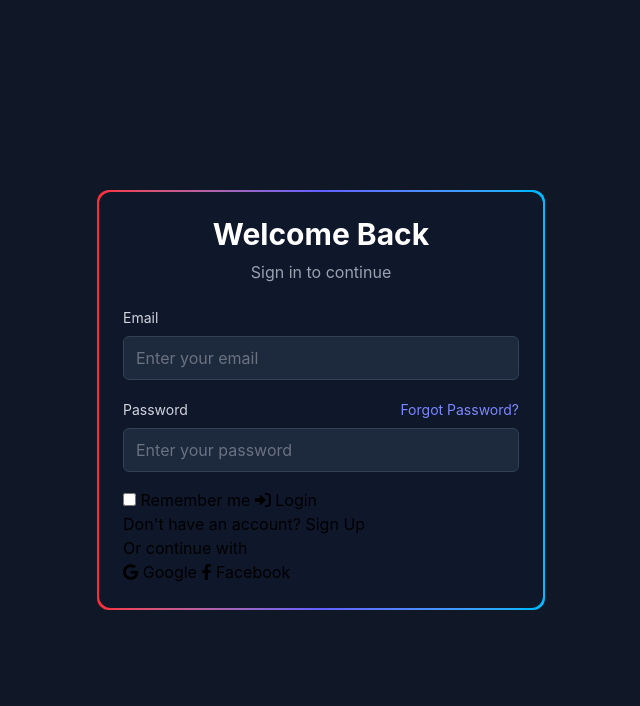
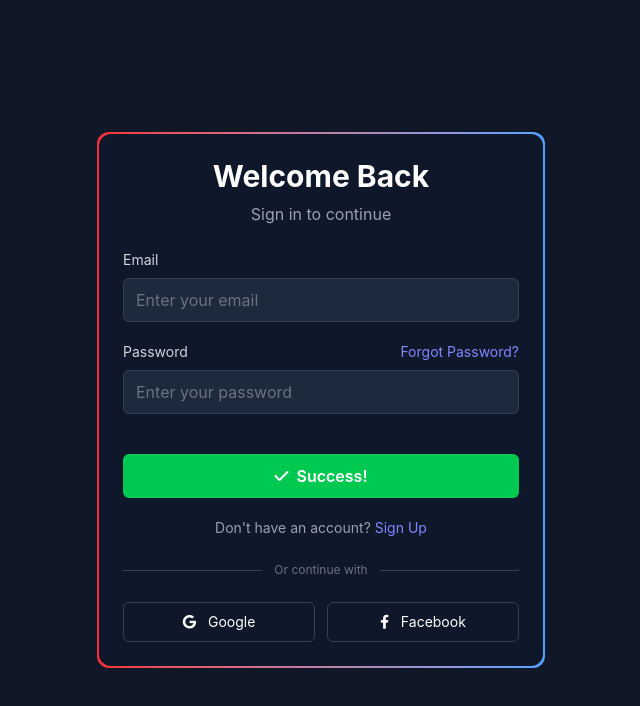
Before and after one commit to SFRREX/Tailwind-Loginpage-2, a website: page src/index.html in a window 1280 px wide. Shown: the whole page, without its empty margins (319-959 px from the left). Drawn offline with Linux system fonts and the light colour scheme.

Commit message:
html update 3

```diff
--- a/src/index.html
+++ b/src/index.html
@@ -12,7 +12,7 @@
 <body class="min-h-screen bg-gray-900 flex items-center justify-center px-4">
 
     <!-- Main Box -->
-    <div class="w-full max-w-md p-0.5 rounded-xl bg-linear-to-r from-red-500 via-indigo-500 to-sky-400">
+    <div class="w-full max-w-md p-0.5 rounded-xl bg-linear-to-r from-red-500 to-blue-400">
 
         <!-- Login Card -->
         <div class="bg-slate-900 rounded-xl p-6">
@@ -66,31 +66,23 @@
 
                 </div>
 
-                <!-- Remember Me -->
-                <label>
-
-                    <input type="checkbox" name="remember">
-
-                    Remember me
-
-                </label>
-
 
                 <!-- Login Button -->
-                <button type="submit">
-                    <i class="fa-solid fa-right-to-bracket"></i>
-                    Login
+                <button type="submit"
+                    class="w-full h-11 mt-6 bg-green-500 hover:bg-green-600 rounded-md text-white font-semibold">
+                    <i class="fa-solid fa-check mr-1"></i>
+                    Success!
                 </button>
 
             </form>
 
 
             <!-- Sign Up -->
-            <p>
+            <p class="text-center text-sm text-gray-400 mt-5">
 
                 Don't have an account?
 
-                <a href="#">
+                <a href="#" class="text-indigo-400">
                     Sign Up
                 </a>
 
@@ -98,29 +90,31 @@
 
 
             <!-- Divider -->
-            <div>
+            <div class="flex items-center gap-3 my-6">
 
-                <div></div>
+                <div class="h-px bg-gray-700 flex-1"></div>
 
-                <span>
+                <span class="text-xs text-gray-500">
                     Or continue with
                 </span>
 
-                <div></div>
+                <div class="h-px bg-gray-700 flex-1"></div>
 
             </div>
 
 
             <!-- Social Login -->
-            <div>
+            <div class="flex gap-3">
 
-                <button type="button">
-                    <i class="fa-brands fa-google"></i>
+                <button type="button"
+                    class="flex-1 h-10 border border-slate-700 rounded-md text-sm text-white hover:bg-slate-800">
+                    <i class="fa-brands fa-google mr-2"></i>
                     Google
                 </button>
 
-                <button type="button">
-                    <i class="fa-brands fa-facebook-f"></i>
+                <button type="button"
+                    class="flex-1 h-10 border border-slate-700 rounded-md text-sm text-white hover:bg-slate-800">
+                    <i class="fa-brands fa-facebook-f mr-2"></i>
                     Facebook
                 </button>
 
```
Also changed, not shown: src/output.css.
